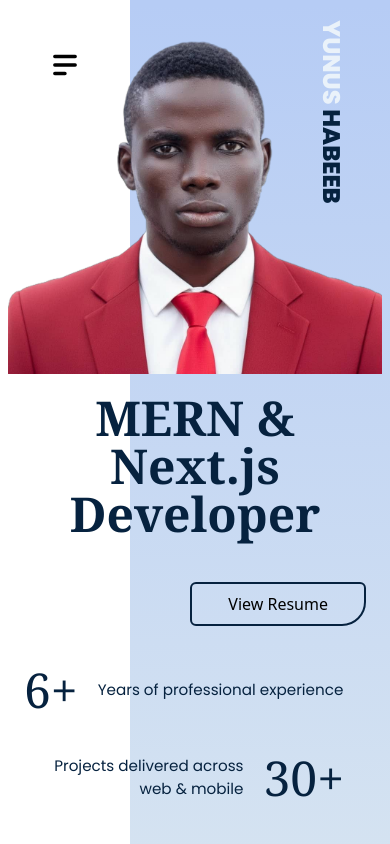
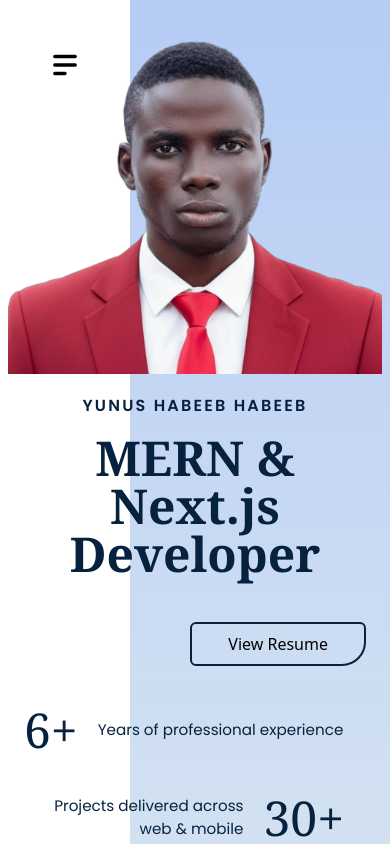
Before and after one commit to yunushabeeb/yunushabeeb, a React (Vite) app: page / in a window 390 px wide. Shown: the top 844 px of the page. Built offline with nearby package versions, Linux system fonts and the light colour scheme; a web font is replaced by a local one.

Commit message:
Show the full name and link the current resume.

```diff
--- a/index.html
+++ b/index.html
@@ -4,7 +4,7 @@
     <meta charset="UTF-8" />
       <link rel="shortcut icon" href="/favicon.png" type="image/x-icon" />
     <meta name="viewport" content="width=device-width, initial-scale=1.0" />
-      <title>Yunus Habeeb | Portfolio</title>
+      <title>Yunus Habeeb Habeeb | Portfolio</title>
   </head>
   <body>
     <div id="root"></div>
--- a/src/App.tsx
+++ b/src/App.tsx
@@ -37,7 +37,7 @@ const App = () => {
               <span className="inline-block bg-dark_primary text-white font-semibold px-3 py-1 rounded-md">YH</span>
             </div>
             <div>
-              <h6 className="font-semibold dark:text-white">YUNUS HABEEB</h6>
+              <h6 className="font-semibold dark:text-white">YUNUS HABEEB HABEEB</h6>
               <p className="text-sm text-slate-500 dark:text-slate-400">Full‑Stack Developer — Frontend‑Focused</p>
             </div>
           </div>
@@ -49,7 +49,7 @@ const App = () => {
           </nav>
 
           <div className="flex items-center gap-4">
-            <p className="text-sm text-slate-500 dark:text-slate-400">&copy; {new Date().getFullYear()} Yunus Habeeb</p>
+            <p className="text-sm text-slate-500 dark:text-slate-400">&copy; {new Date().getFullYear()} Yunus Habeeb Habeeb</p>
 
             <div className="flex items-center gap-2">
               <a
--- a/src/Content.ts
+++ b/src/Content.ts
@@ -114,10 +114,10 @@ export const content = {
   hero: {
     title: 'MERN & Next.js Developer',
     firstName: 'YUNUS',
-    LastName: 'HABEEB',
+    LastName: 'HABEEB HABEEB',
     btnText: 'View Resume',
     image: Hero_person,
-    resume: '/Yunus_Habeeb_Senior_Full_Stack_Developer_Resume.pdf',
+    resume: '/Yunus_Habeeb_Resume.pdf',
     hero_content: [
       {
         count: '6+',
@@ -451,6 +451,6 @@ export const content = {
     ],
   },
   Footer: {
-    text: '© Yunus Habeeb • All rights reserved.',
+    text: '© Yunus Habeeb Habeeb • All rights reserved.',
   },
 };
--- a/src/components/Hero.tsx
+++ b/src/components/Hero.tsx
@@ -12,7 +12,7 @@ const Hero = () => {
           data-aos-delay="1200"
           className="absolute h-full md:w-4/12 w-8/12 top-0 right-0 gradient-primary bottom-0 -z-10"
         >
-          <h1 className="rotate-90 text-2xl md:text-6xl absolute top-24 -right-8 md:top-[40%] md:right-[-34%] text-[#EAF2FA]">
+          <h1 className="absolute right-2 top-1/2 hidden translate-x-[calc(50%-1.25rem)] -translate-y-1/2 rotate-90 whitespace-nowrap text-[#EAF2FA] md:block md:text-4xl xl:text-5xl">
             {hero.firstName}{' '}
             <span className="text-dark_primary">{hero.LastName}</span>
           </h1>
@@ -20,6 +20,10 @@ const Hero = () => {
 
         {/* first column: title, resume button, and stats */}
         <div className="pb-16 px-6 pt-5" data-aos="fade-down">
+          <h1 className="md:hidden mb-4 text-center font-Poppins text-base font-semibold tracking-[0.14em]">
+            {hero.firstName}{' '}
+            <span>{hero.LastName}</span>
+          </h1>
           <h2 className="max-w-sm text-center mb-5">{hero.title}</h2>
           <br />
           <div className="flex justify-end">
```
Also changed, not shown: 2 other files (tests, documents, lock files or other folders).
